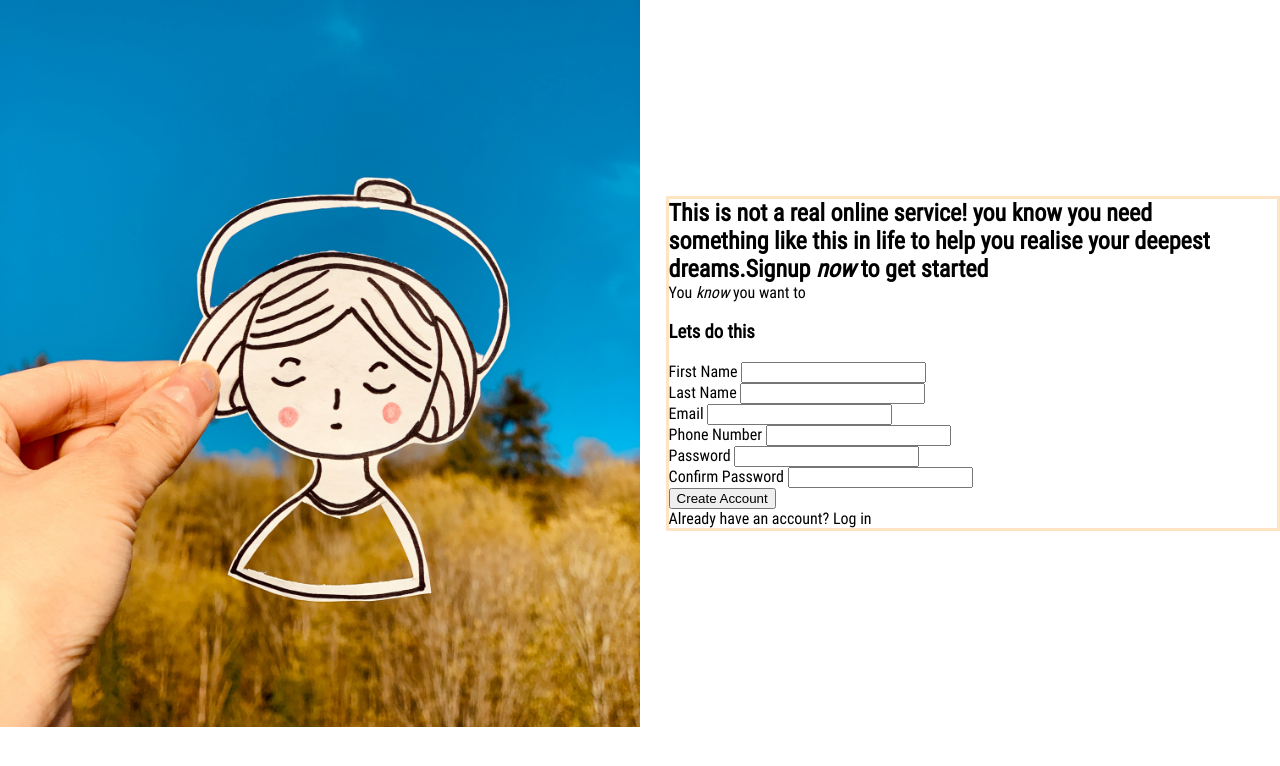
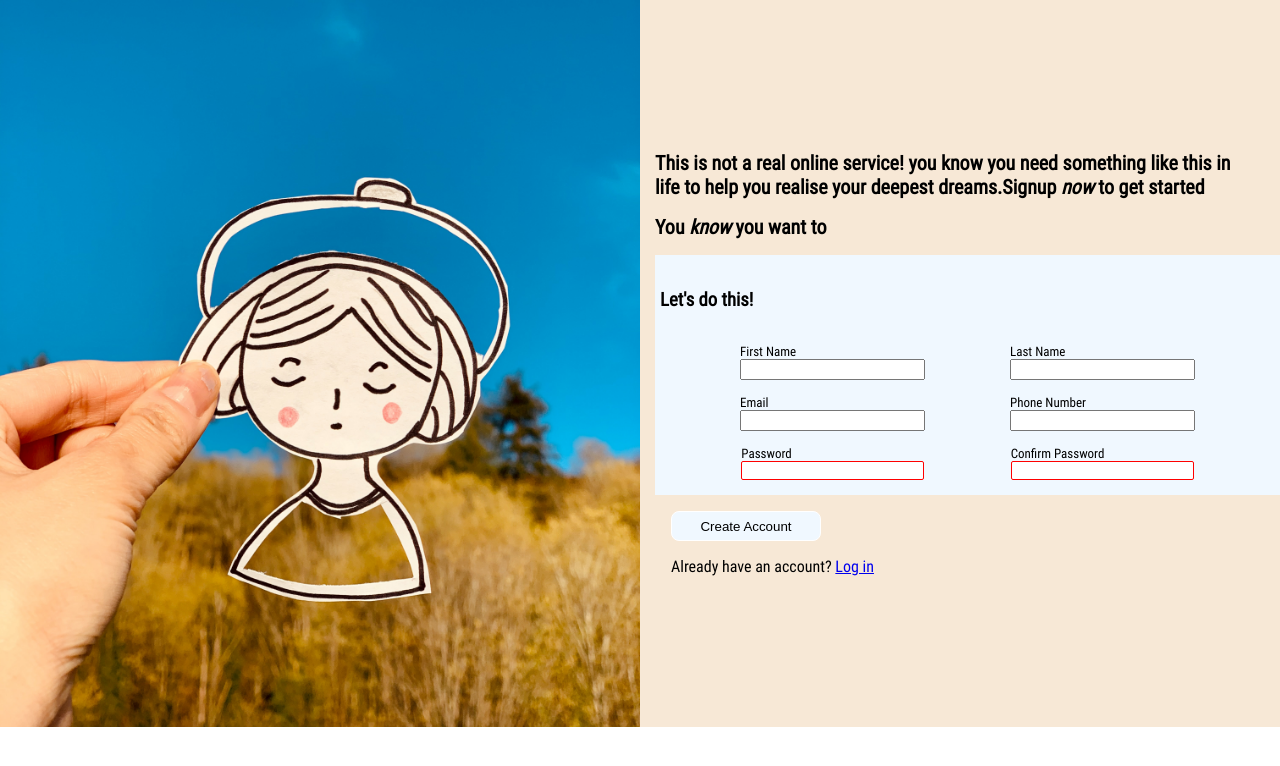
Before and after one commit to AdleenaLobo/Odin-Sign-up-from, a plain HTML site: page index.html in a window 1280 px wide. Drawn offline with Linux system fonts and the light colour scheme.

Commit message:
Add necessary styles

```diff
--- a/index.css
+++ b/index.css
@@ -26,18 +26,82 @@ img
 {
     display: flex;
     align-items: center;
-    margin-left:2%;
+    margin-left:0;
     font-family: Roboto;
+    background-color: rgb(247, 232, 214);
 }
+.outer_bod .form_side .inner_form_box
+{
+    margin-left:15px;
+}
+
 .form_side .inner_form_box .upper_para
 {
-    font-weight: 1000;
-    font-size: 1.5rem;
+    font-weight: 600;
+    font-size: 20px;
     margin-right:5%;
 }
 
-.form_side .inner_form_box
+h3
 {
-    border:3px solid bisque;
+    margin-left:5px;
+}
+
+.form_side .inner_form_box .second_para
+{
+    margin-top: 1rem;
+    margin-bottom:1rem;
+    font-weight: 600;
+    font-size: 20px;
+}
+
+.without_button
+{
+    height:15em;
+    background-color: aliceblue;
+    display:flex;
+    flex-direction: column;
+    justify-content:space-evenly;
+}
+
+.personal_details, .secondary_details , .passwords
+{
+    display:flex;
+    justify-content:space-evenly;
+}
+
+.personal_details #f_name , .personal_details #l_name ,.secondary_details #email, .secondary_details #phoneno ,.passwords #pass , .passwords #confirmpass
+{
+    display:flex;
+    flex-direction: column;
+    font-size: small;
+}
+
+.button
+{
+margin-top: 1rem;
+margin-left: 1rem;
+}
+
+button
+{
+    background-color: aliceblue;
+    border:1px solid white;
+    border-radius: 0.5rem;
+    width:150px;
+    height:30px;
+    cursor:pointer;
+}
+
+.last_para
+{
+    margin-top: 1rem;
+    margin-left: 1rem;
 
 }
+
+input[type="password"]:invalid
+{
+ border:1px solid red;
+ border-radius: 2px;
+}
--- a/index.html
+++ b/index.html
@@ -8,9 +8,7 @@
 </head>
 <body>
     <div class="outer_bod">
-
         <img src="images/background.jpg" alt="cute girl withe headphones on">
-
     <div class="form_side">
         <div class="inner_form_box">
             <div class="upper_para">This is not a real online service! you know you need something like this in life to help you realise your deepest dreams.Signup <em>now</em> to get started</div>
@@ -19,47 +17,47 @@
                 <form action=" " method="get">
                     <div class="without_button">
 
-                    <h3>Lets do this</h3>
-                    <div>
-                        <div>
+                    <h3>Let's do this!</h3>
+                    <div class="personal_details">
+                        <div id="f_name">
                         <label for="user_fname"> First Name</label>
                         <input type="text" id="user_fname" required>
                     </div>
-                    <div>
+                    <div id="l_name">
                         <label for="user_sname">Last Name</label>
                         <input type="text" id="user_sname">
                     </div>
                     </div>
 
-                    <div>
-                        <div>
+                    <div class="secondary_details">
+                        <div id="email">
                         <label for="user_email">Email</label>
                         <input type="email" id="user_email" required>
                     </div>
-                    <div>
+                    <div id="phoneno">
                         <label for="user_phoneno">Phone Number</label>
                         <input type="tel" id="user_phoneno">
                     </div>
                     </div>
 
-                    <div>
-                        <div>
+                    <div class="passwords">
+                        <div id="pass">
                         <label for="user_password"> Password</label>
-                        <input type="password" id="user_password" required>
+                        <input type="password" id="user_password" title="*required feild" required>
                     </div>
-                    <div>
+                    <div id="confirmpass">
                         <label for="user_conpass">Confirm Password</label>
-                        <input type="password" id="user_conpass" required>
+                        <input type="password" id="user_conpass"  title="*required feild" required>
                     </div>
                     </div>
                 </div>
-                    <div>
+                    <div class="button">
                         <button type="submit">Create Account</button>
                     </div>
                 </form>
             </div>
-            <div>
-                Already have an account? Log in
+            <div class="last_para">
+                Already have an account? <a href="https://www.google.com/">Log in</a>
             </div>
 
         </div>
```
